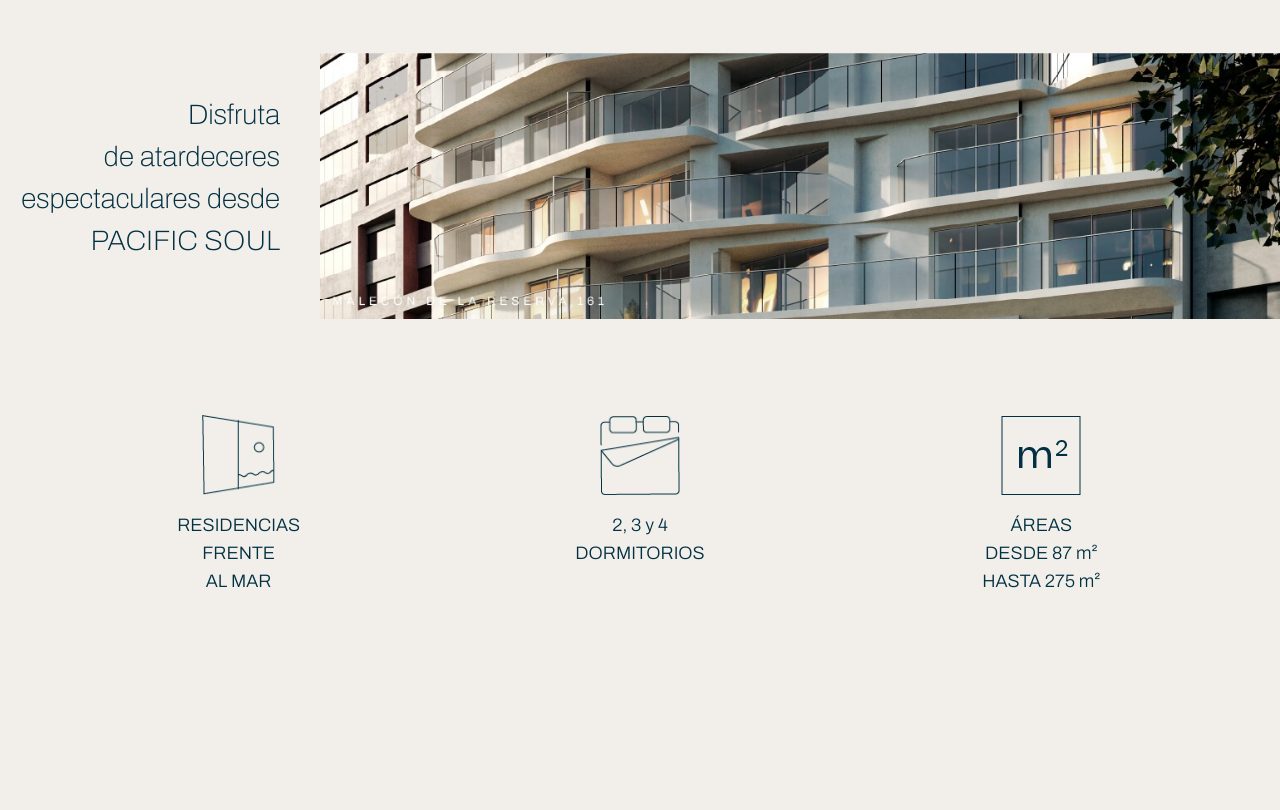
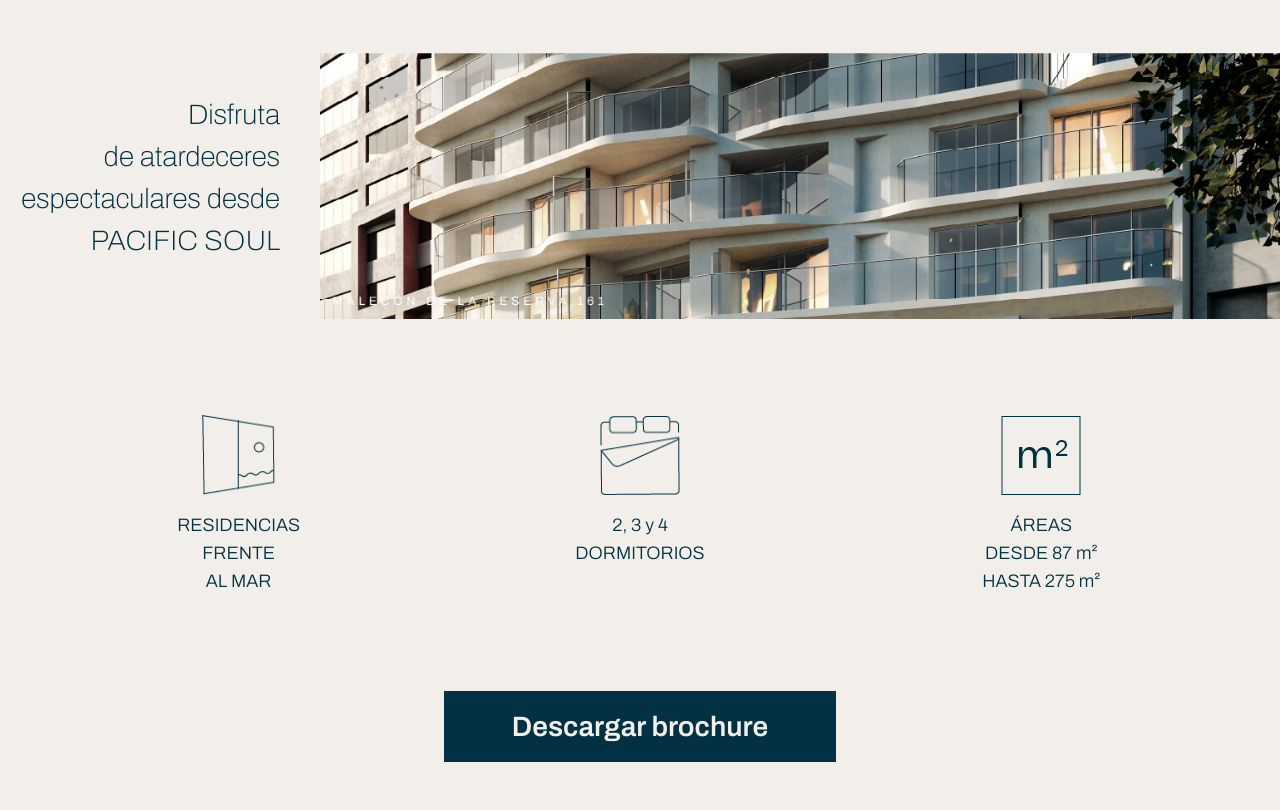
Before and after one commit to leonardo-bravop/pacific-soul-astro, an Astro site: page / in a window 1280 px wide. Shown: the part 2655-3465 px from the top of the page. Before the commit the page ends 3298 px from the top, so only its background shows below. Built offline with nearby package versions, Linux system fonts and the light colour scheme; Astro itself is replaced by a stand-in of ours.

Commit message:
Add download brochure button section

```diff
--- /dev/null
+++ b/src/components/Brochure.astro
@@ -0,0 +1,10 @@
+---
+import "@styles/brochure.css";
+---
+<section class="py-6 md:py-12">
+    <div data-aos="fade-up" class="container mx-auto aos-init aos-animate">
+        <a class="blueButton" href="https://llosaedificaciones.com/pdf/proyecto-pacific-soul-llosa-edificaciones.pdf" target="_blank" rel="noopener noreferrer">
+            Descargar brochure
+        </a>
+    </div>
+</section>
--- a/src/pages/index.astro
+++ b/src/pages/index.astro
@@ -6,6 +6,7 @@
 import Features1 from '@components/Features1.astro';
 import Features2 from '@components/Features2.astro';
 import Features3 from '@components/Features3.astro';
+import Brochure from '@components/Brochure.astro';
 import "@styles/global.css";
 ---
 
@@ -16,4 +17,5 @@
     <Features1 />
     <Features2 />
     <Features3 />
+    <Brochure />
 </Layout>
--- /dev/null
+++ b/src/styles/brochure.css
@@ -0,0 +1,11 @@
+.blueButton {
+    color: #f2efea;
+    font-family: 'archivoSemiBold';
+    font-size: 28px;
+    text-align: center;
+    background-color: #023143;
+    display: block;
+    width: 392px;
+    margin: auto;
+    padding: 25px 1rem;
+}
```
